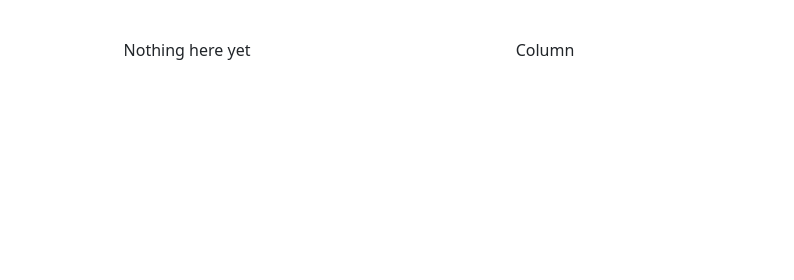
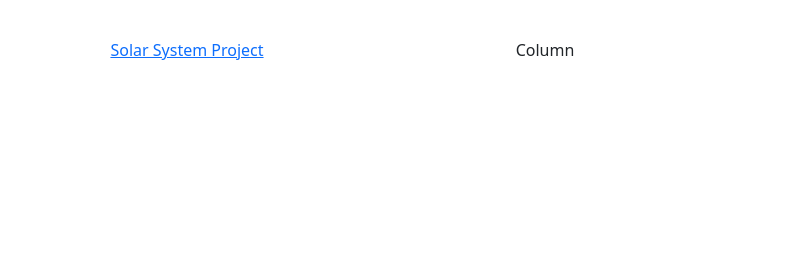
Before and after one commit to emielol/emielol.github.io, a plain HTML site: page projects.html in a window 1280 px wide. Shown: the top 280 px of the page, 486-1280 px from the left. Drawn offline with nearby package versions, Linux system fonts and the light colour scheme.

Commit message:
adding solar system

```diff
--- a/projects.html
+++ b/projects.html
@@ -39,7 +39,7 @@
                 <p>Description</p>
               </div>
               <div class="col">
-                <p>Nothing here yet</p>
+                <p><a href="solar.html">Solar System Project</a></p>
               </div>
               <div class="col">
                 Column
```
Also changed, not shown: solar.html (added).
